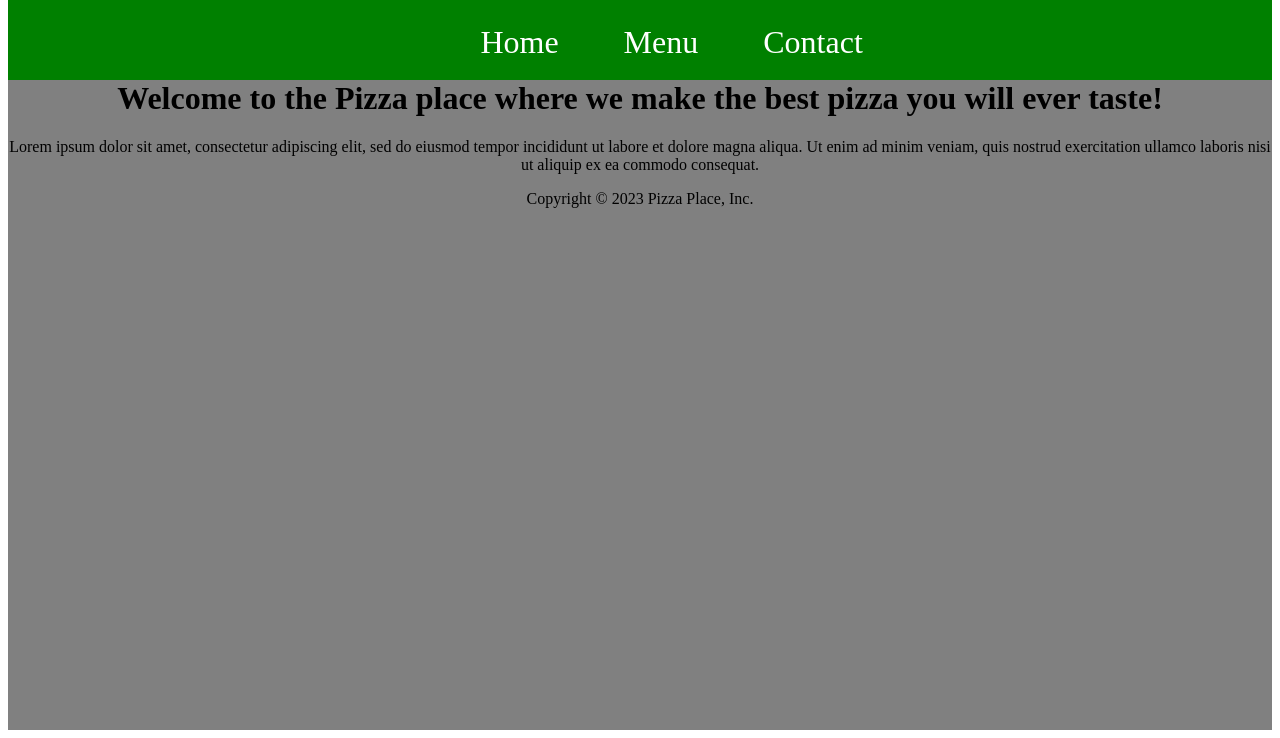
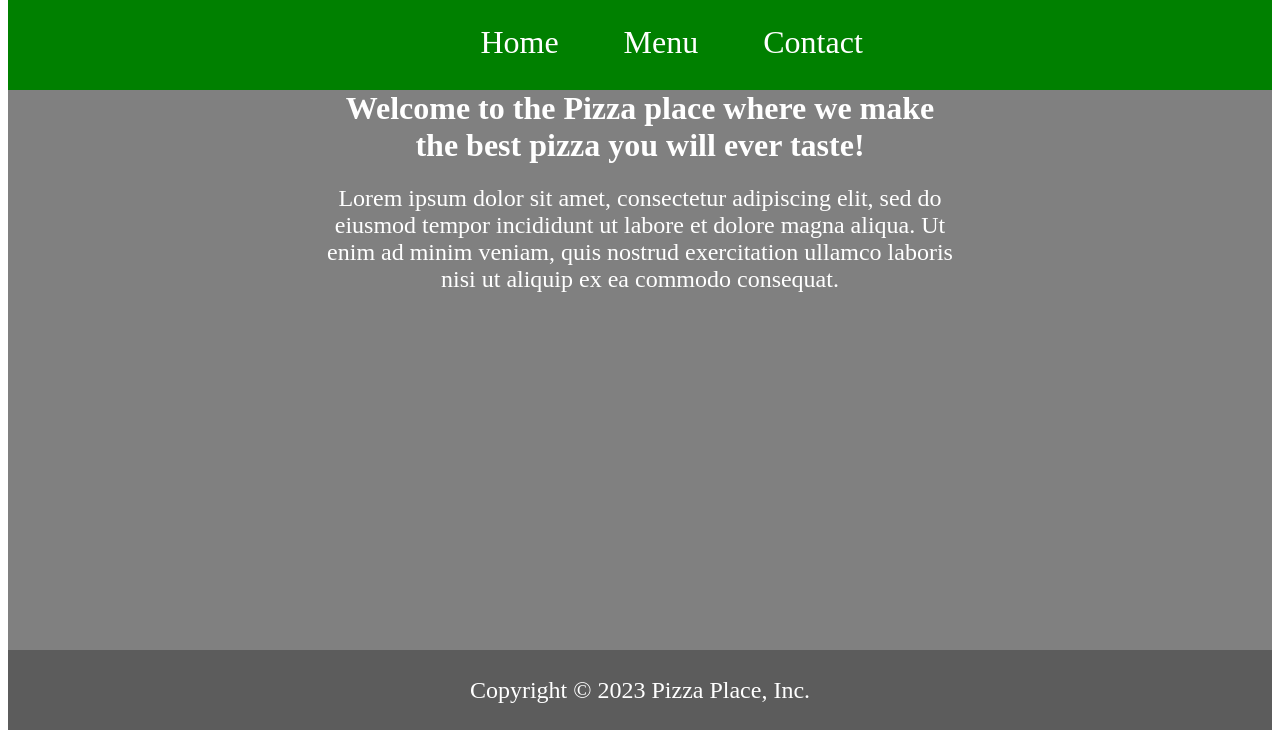
Before and after one commit to TJBaumgartner/Restaurant-Menu, a website built with webpack: page dist/index.html in a window 1280 px wide. Shown: the part 70-808 px from the top of the page. Built offline with Linux system fonts and the light colour scheme.

Commit message:
some styling for footer and homePage content

```diff
--- a/src/style.css
+++ b/src/style.css
@@ -14,7 +14,7 @@
 }
 .headContainer {
     width: 100%;
-    height: 150px;
+    height: 20vh;
     background-color: green;
 
 }
@@ -49,3 +49,25 @@
     transition: 0.3s ease-in;
     transition: 0.3s ease-out;
 }
+.bodyContainer{
+    width: 50%;
+    height: 70vh;
+    margin: auto;
+    color: white;
+}
+.bodyContainer h1{
+    font-size: 2rem;
+}
+.bodyContainer p{
+    font-size: 1.5rem;
+}
+.footerContainer{
+    width: 100%;
+    height: 10vh;
+    background-color: rgb(92, 92, 92);
+}
+.footerContainer p{
+    color: white;
+    font-size: 1.5rem;
+    line-height: 10vh;
+}
```
Also changed, not shown: dist/main.js.
